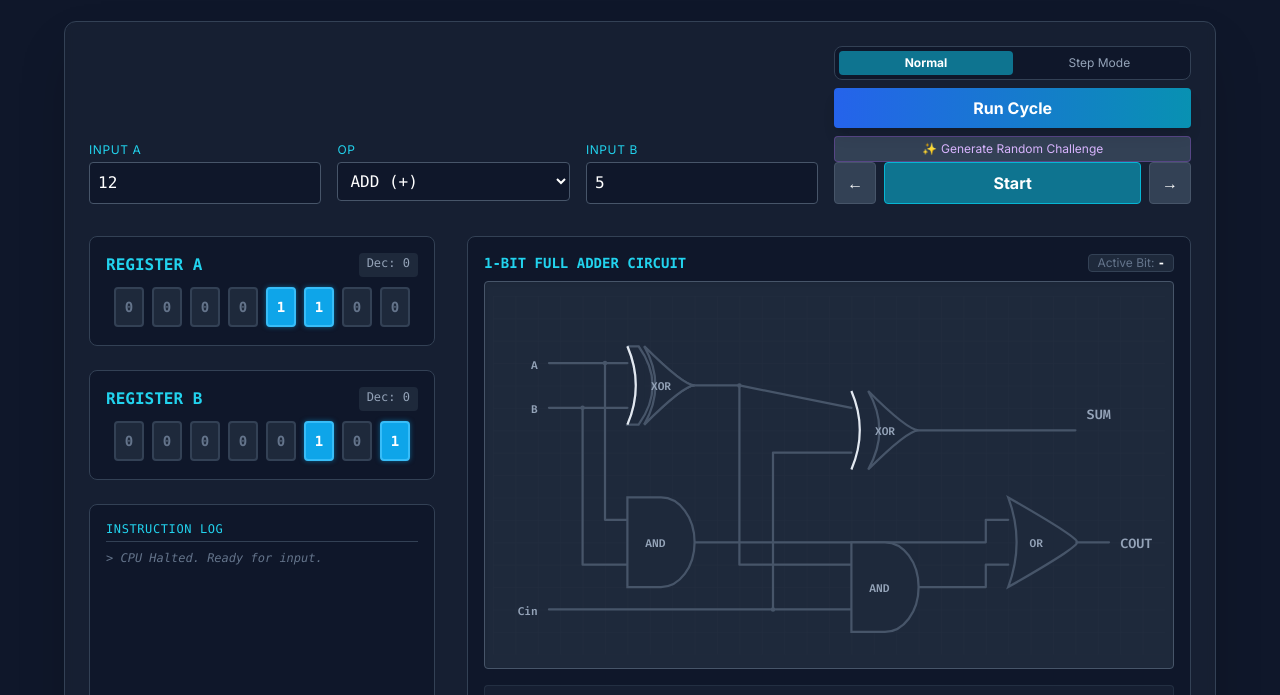
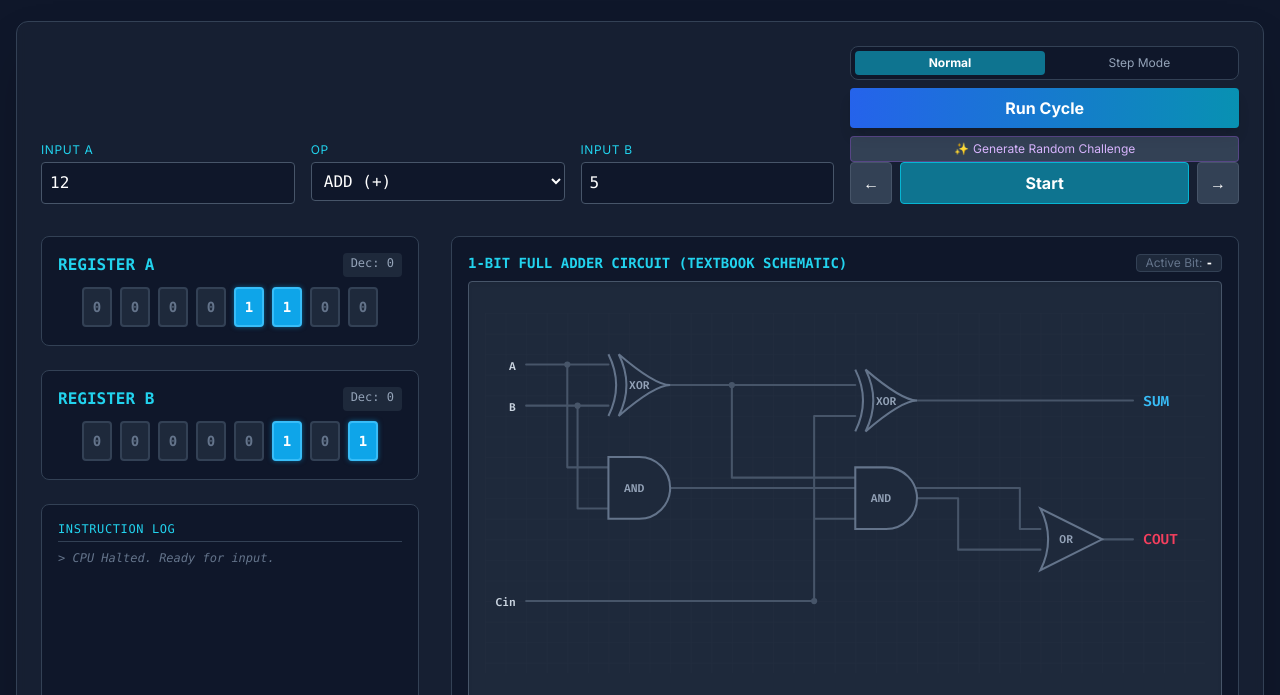
Before and after one commit to rsankarganesh/tiny-cpu-sim-sg, a plain HTML site: page index.html in a window 1280 px wide. Shown: the part 87-782 px from the top of the page. Drawn offline with nearby package versions, Linux system fonts and the light colour scheme.

Commit message:
Update index.html

```diff
--- a/index.html
+++ b/index.html
@@ -70,41 +70,62 @@
         }
 
         /* --- LOGIC GATES SVG --- */
-        .gate-path { fill: none; stroke: #475569; stroke-width: 2; transition: stroke 0.2s; stroke-linejoin: round; stroke-linecap: round; }
-        .gate-body { fill: #1e293b; stroke: #475569; stroke-width: 2; transition: all 0.2s; }
+        /* Base Wire Style */
+        .gate-path {
+            fill: none;
+            stroke: #475569; /* Slate 600 */
+            stroke-width: 2;
+            transition: stroke 0.2s, stroke-width 0.2s;
+            stroke-linejoin: round;
+            stroke-linecap: round;
+        }
 
-        /* Active States */
-        .gate-active .gate-body {
+        /* Gate Body Style */
+        .gate-body {
+            fill: #1e293b; /* Slate 800 */
+            stroke: #64748b; /* Slate 500 */
+            stroke-width: 2;
+            transition: all 0.2s;
+        }
+
+        /* Gate Shield (for XOR) */
+        .gate-shield {
+            fill: none;
+            stroke: #64748b;
+            stroke-width: 2;
+        }
+
+        /* --- ACTIVE STATES --- */
+        .gate-active .gate-body, .gate-active .gate-shield {
             stroke: #4ade80; /* Green 400 */
-            fill: #052e16;
-            filter: drop-shadow(0 0 6px #4ade80);
-        }
-        .wire-active {
-            stroke: #4ade80 !important;
-            stroke-width: 2.5 !important;
+            fill: #064e3b;   /* Dark Green */
             filter: drop-shadow(0 0 4px #4ade80);
         }
 
-        /* Specific output styling */
-        .wire-sum.wire-active { stroke: #38bdf8 !important; filter: drop-shadow(0 0 4px #38bdf8); }
-        .wire-cout.wire-active { stroke: #f43f5e !important; filter: drop-shadow(0 0 4px #f43f5e); }
+        .wire-active {
+            stroke: #4ade80 !important;
+            stroke-width: 3 !important;
+            filter: drop-shadow(0 0 3px #4ade80);
+            z-index: 10;
+        }
+
+        /* Output Specific Colors */
+        .wire-sum.wire-active { stroke: #38bdf8 !important; filter: drop-shadow(0 0 4px #38bdf8); } /* Blue */
+        .wire-cout.wire-active { stroke: #f43f5e !important; filter: drop-shadow(0 0 4px #f43f5e); } /* Red */
 
         .gate-text {
-            font-size: 10px;
+            font-size: 11px;
             fill: #94a3b8;
             font-family: 'Fira Code', monospace;
             pointer-events: none;
             text-anchor: middle;
             font-weight: 600;
         }
-        .gate-active + .gate-text, .gate-active .gate-text {
-            fill: #ffffff;
-            font-weight: bold;
-        }
+        .gate-active .gate-text { fill: #ffffff; }
 
         /* Connection Dots */
-        .junction-dot { fill: #475569; }
-        .wire-active + .junction-dot, .wire-active .junction-dot { fill: #4ade80; }
+        .junction-dot { fill: #475569; transition: fill 0.2s; }
+        .wire-active + .junction-dot, .junction-active { fill: #4ade80 !important; }
 
         /* --- LOG & INTERACTION --- */
         .log-line {
@@ -134,10 +155,9 @@
         /* --- UTILS --- */
         .hidden-custom { display: none; }
 
-        /* Collapsible Explanation Text */
         .explanation-box {
             background: #1e293b;
-            border-left: 4px solid #f59e0b; /* Amber */
+            border-left: 4px solid #f59e0b;
             padding: 8px 12px;
             margin-top: 8px;
             font-size: 0.85rem;
@@ -171,7 +191,7 @@
     </header>
 
     <!-- Main Control Panel -->
-    <main class="w-full max-w-6xl bg-slate-800/50 rounded-xl p-6 border border-slate-700 shadow-2xl backdrop-blur-sm">
+    <main class="w-full max-w-7xl bg-slate-800/50 rounded-xl p-6 border border-slate-700 shadow-2xl backdrop-blur-sm">
 
         <!-- Input & Controls Row -->
         <div class="grid grid-cols-1 md:grid-cols-12 gap-4 mb-8 items-end">
@@ -197,18 +217,15 @@
 
             <!-- Execution Controls -->
             <div class="col-span-12 md:col-span-4 flex flex-col justify-end">
-                <!-- Mode Toggle -->
                 <div class="flex bg-slate-900 rounded-lg p-1 mb-2 border border-slate-700">
                     <button id="modeNormalBtn" class="flex-1 text-xs py-1 rounded bg-cyan-700 text-white font-bold transition-all" onclick="setMode('NORMAL')">Normal</button>
                     <button id="modeStepBtn" class="flex-1 text-xs py-1 rounded text-slate-400 hover:text-white transition-all" onclick="setMode('STEP')">Step Mode</button>
                 </div>
 
-                <!-- Action Buttons -->
                 <div id="normalControls" class="flex flex-col gap-2">
                     <button onclick="startSimulation()" class="w-full bg-gradient-to-r from-blue-600 to-cyan-600 hover:from-blue-500 hover:to-cyan-500 text-white font-bold py-2 px-4 rounded shadow-lg transition-transform transform active:scale-95">
                         Run Cycle
                     </button>
-                    <!-- Gemini Button -->
                     <button onclick="aiGenerateChallenge()" class="w-full bg-slate-700 hover:bg-slate-600 text-purple-300 text-xs py-1 px-2 rounded border border-purple-500/30 flex items-center justify-center gap-1 transition-all">
                         <span>✨</span> Generate Random Challenge
                     </button>
@@ -249,7 +266,7 @@
                     <div id="bitsB" class="flex justify-center font-mono text-sm gap-1"></div>
                 </div>
 
-                <!-- Internal Operations (Hidden unless needed) -->
+                <!-- Internal Operations -->
                 <div id="auxContainer" class="hidden-custom bg-slate-800/80 p-4 rounded-lg border border-indigo-500/50 transition-all duration-300">
                     <h4 class="text-indigo-400 font-mono text-sm mb-3 border-b border-indigo-500/30 pb-1 font-bold">ALU INTERNAL (2's COMPLEMENT)</h4>
 
@@ -282,14 +299,13 @@
                 <!-- Visualizer -->
                 <div id="panelGates" class="bg-slate-900 p-4 rounded-lg border border-slate-700 flex flex-col items-center relative transition-all duration-300">
                     <div class="flex w-full justify-between items-center mb-2">
-                        <h3 class="text-cyan-400 font-mono text-sm font-bold">1-BIT FULL ADDER CIRCUIT</h3>
+                        <h3 class="text-cyan-400 font-mono text-sm font-bold">1-BIT FULL ADDER CIRCUIT (TEXTBOOK SCHEMATIC)</h3>
                         <span class="text-xs text-slate-500 bg-slate-800 px-2 rounded border border-slate-700">Active Bit: <span id="activeBitIndex" class="text-white font-bold font-mono">-</span></span>
                     </div>
 
-                    <!-- UPDATED Logic Gate Diagram (SVG) -->
-                    <div class="w-full aspect-video bg-slate-800 rounded border border-slate-600 p-2 overflow-hidden relative shadow-inner">
-                        <svg viewBox="0 0 600 320" class="w-full h-full">
-                            <!-- Definitions for Grid and Markers -->
+                    <!-- SVG Diagram -->
+                    <div class="w-full aspect-video bg-slate-800 rounded border border-slate-600 p-4 overflow-hidden relative shadow-inner">
+                        <svg viewBox="0 0 700 350" class="w-full h-full">
                             <defs>
                                 <pattern id="circuitGrid" width="20" height="20" patternUnits="userSpaceOnUse">
                                     <path d="M 20 0 L 0 0 0 20" fill="none" stroke="rgba(255,255,255,0.02)" stroke-width="1"/>
@@ -297,93 +313,84 @@
                             </defs>
                             <rect width="100%" height="100%" fill="url(#circuitGrid)" />
 
-                            <!-- ================= WIRE ROUTING ================= -->
+                            <!-- INPUT TEXT -->
+                            <text x="30" y="55" class="gate-text" style="text-anchor: end; fill: #cbd5e1;">A</text>
+                            <text x="30" y="95" class="gate-text" style="text-anchor: end; fill: #cbd5e1;">B</text>
+                            <text x="30" y="285" class="gate-text" style="text-anchor: end; fill: #cbd5e1;">Cin</text>
 
-                            <!-- Input Wires -->
-                            <!-- Wire A: Source to Split to XOR1, Split to AND1 -->
-                            <path id="wire_a" d="M 50 60 L 100 60 L 100 200 L 120 200 M 100 60 L 120 60" class="gate-path" />
-                            <circle cx="100" cy="60" r="2" class="junction-dot" />
+                            <!-- ================= WIRE ROUTING (MANHATTAN) ================= -->
 
-                            <!-- Wire B: Source to Split to XOR1, Split to AND1 -->
-                            <path id="wire_b" d="M 50 100 L 80 100 L 80 240 L 120 240 M 80 100 L 120 100" class="gate-path" />
-                            <circle cx="80" cy="100" r="2" class="junction-dot" />
+                            <!-- WIRE A: Enters Top, splits to XOR1 and AND1 -->
+                            <path id="wire_a" d="M 40 50 L 120 50 M 80 50 L 80 150 L 120 150" class="gate-path" />
+                            <circle cx="80" cy="50" r="3" class="junction-dot" />
 
-                            <!-- Wire Cin: Source to Split to XOR2, Split to AND2 -->
-                            <path id="wire_cin" d="M 50 280 L 250 280 L 250 140 L 320 140 M 250 280 L 320 280" class="gate-path" />
-                            <circle cx="250" cy="280" r="2" class="junction-dot" />
+                            <!-- WIRE B: Enters Below A, splits to XOR1 and AND1 -->
+                            <path id="wire_b" d="M 40 90 L 120 90 M 90 90 L 90 190 L 120 190" class="gate-path" />
+                            <circle cx="90" cy="90" r="3" class="junction-dot" />
 
-                            <!-- Intermediate Wires -->
-                            <!-- XOR1 Out: To XOR2, To AND2 -->
-                            <path id="wire_xor1_out" d="M 180 80 L 220 80 L 220 240 L 320 240 M 220 80 L 320 100" class="gate-path" />
-                            <circle cx="220" cy="80" r="2" class="junction-dot" /> <!-- Junction for XOR1 Out -->
+                            <!-- WIRE Cin: Enters Bottom, splits to XOR2 and AND2 -->
+                            <path id="wire_cin" d="M 40 280 L 320 280 L 320 100 L 360 100 M 320 280 L 320 200 L 360 200" class="gate-path" />
+                            <circle cx="320" cy="280" r="3" class="junction-dot" />
 
-                            <!-- AND1 Out: To OR -->
-                            <path id="wire_and1_out" d="M 180 220 L 440 220 L 440 200 L 460 200" class="gate-path" />
+                            <!-- XOR1 Output (Sum1): Goes to XOR2 and AND2 -->
+                            <path id="wire_xor1_out" d="M 180 70 L 360 70 M 240 70 L 240 160 L 360 160" class="gate-path" />
+                            <circle cx="240" cy="70" r="3" class="junction-dot" />
 
-                            <!-- AND2 Out: To OR -->
-                            <path id="wire_and2_out" d="M 380 260 L 440 260 L 440 240 L 460 240" class="gate-path" />
-                            <!-- wire_cin_to_and2 is handled in wire_cin definition (split) but needed for logic isolation -->
-                            <path id="wire_cin_to_and2" d="M 250 280 L 320 280" class="gate-path hidden" /> <!-- Logical hook for highlighter -->
-                            <path id="wire_xor1_to_and2" d="M 220 240 L 320 240" class="gate-path hidden" /> <!-- Logical hook for highlighter -->
+                            <!-- AND1 Output (Carry1): Goes to OR -->
+                            <path id="wire_and1_out" d="M 180 170 L 520 170 L 520 210 L 540 210" class="gate-path" />
 
-                            <!-- Output Wires -->
-                            <!-- Sum (XOR2 Out) -->
-                            <path id="wire_sum" d="M 380 120 L 520 120" class="gate-path wire-sum" />
+                            <!-- AND2 Output (Carry2): Goes to OR -->
+                            <path id="wire_and2_out" d="M 420 180 L 460 180 L 460 230 L 540 230" class="gate-path" />
 
-                            <!-- Cout (OR Out) -->
-                            <path id="wire_cout" d="M 520 220 L 550 220" class="gate-path wire-cout" />
+                            <!-- XOR2 Output (FINAL SUM) -->
+                            <path id="wire_sum" d="M 420 85 L 630 85" class="gate-path wire-sum" />
+
+                            <!-- OR Output (FINAL COUT) -->
+                            <path id="wire_cout" d="M 600 220 L 630 220" class="gate-path wire-cout" />
+
+                            <!-- OUTPUT TEXT -->
+                            <text x="640" y="90" class="gate-text" style="text-anchor: start; fill: #38bdf8; font-size: 14px;">SUM</text>
+                            <text x="640" y="225" class="gate-text" style="text-anchor: start; fill: #f43f5e; font-size: 14px;">COUT</text>
+
 
                             <!-- ================= GATES ================= -->
 
-                            <!-- STAGE 1: Left Gates -->
-
-                            <!-- XOR 1 (A, B) -->
+                            <!-- G1: XOR 1 (Top Left) -->
                             <g id="gate_xor1" transform="translate(120, 40)">
-                                <!-- Standard XOR Shape -->
-                                <path d="M 0,5 Q 15,40 0,75 L 10,75 Q 35,40 10,5 L 0,5 M 15,5 Q 50,40 60,40 Q 50,40 15,75" class="gate-body" fill="none" />
-                                <!-- Filled body approximation for easier coloring -->
-                                <path d="M 15,5 Q 50,40 60,40 Q 50,40 15,75 Q 35,40 15,5 Z" class="gate-body" />
-                                <path d="M 0,5 Q 15,40 0,75" fill="none" stroke="currentColor" stroke-width="2" class="gate-curve"/>
-                                <text x="30" y="44" class="gate-text">XOR</text>
+                                <path d="M 0,0 Q 15,30 0,60" class="gate-shield" />
+                                <path d="M 10,0 Q 45,30 60,30 Q 45,30 10,60 Q 25,30 10,0 Z" class="gate-body" />
+                                <text x="30" y="34" class="gate-text">XOR</text>
                             </g>
 
-                            <!-- AND 1 (A, B) -->
-                            <g id="gate_and1" transform="translate(120, 180)">
-                                <path d="M 0,0 L 30,0 A 30,40 0 0 1 30,80 L 0,80 Z" class="gate-body" />
-                                <text x="25" y="44" class="gate-text">AND</text>
+                            <!-- G2: AND 1 (Bottom Left) -->
+                            <g id="gate_and1" transform="translate(120, 140)">
+                                <path d="M 0,0 L 30,0 A 30,30 0 1 1 30,60 L 0,60 Z" class="gate-body" />
+                                <text x="25" y="34" class="gate-text">AND</text>
                             </g>
 
-                            <!-- STAGE 2: Middle Gates -->
-
-                            <!-- XOR 2 (XOR1_out, Cin) -->
-                            <g id="gate_xor2" transform="translate(320, 80)">
-                                <path d="M 15,5 Q 50,40 60,40 Q 50,40 15,75 Q 35,40 15,5 Z" class="gate-body" />
-                                <path d="M 0,5 Q 15,40 0,75" fill="none" stroke="currentColor" stroke-width="2" class="gate-curve"/>
-                                <text x="30" y="44" class="gate-text">XOR</text>
+                            <!-- G3: XOR 2 (Top Right) -->
+                            <g id="gate_xor2" transform="translate(360, 55)">
+                                <path d="M 0,0 Q 15,30 0,60" class="gate-shield" />
+                                <path d="M 10,0 Q 45,30 60,30 Q 45,30 10,60 Q 25,30 10,0 Z" class="gate-body" />
+                                <text x="30" y="34" class="gate-text">XOR</text>
                             </g>
 
-                            <!-- AND 2 (Cin, XOR1_out) -->
-                            <g id="gate_and2" transform="translate(320, 220)">
-                                <path d="M 0,0 L 30,0 A 30,40 0 0 1 30,80 L 0,80 Z" class="gate-body" />
-                                <text x="25" y="44" class="gate-text">AND</text>
+                            <!-- G4: AND 2 (Middle Right) -->
+                            <g id="gate_and2" transform="translate(360, 150)">
+                                <path d="M 0,0 L 30,0 A 30,30 0 1 1 30,60 L 0,60 Z" class="gate-body" />
+                                <text x="25" y="34" class="gate-text">AND</text>
                             </g>
 
-                            <!-- STAGE 3: Right Gate -->
-
-                            <!-- OR (AND1_out, AND2_out) -->
-                            <g id="gate_or" transform="translate(460, 180)">
-                                <path d="M 0,0 Q 15,40 0,80 Q 70,40 60,40 Q 70,40 0,0 Z" class="gate-body" />
-                                <text x="25" y="44" class="gate-text">OR</text>
+                            <!-- G5: OR (Bottom Right) -->
+                            <g id="gate_or" transform="translate(540, 190)">
+                                <path d="M 0,0 Q 15,30 0,60 Q 60,30 60,30 Q 60,30 0,0 Z" class="gate-body" />
+                                <text x="25" y="34" class="gate-text">OR</text>
                             </g>
 
-                            <!-- ================= LABELS ================= -->
-
-                            <text x="40" y="65" class="gate-text" style="text-anchor: end">A</text>
-                            <text x="40" y="105" class="gate-text" style="text-anchor: end">B</text>
-                            <text x="40" y="285" class="gate-text" style="text-anchor: end">Cin</text>
-
-                            <text x="530" y="110" class="gate-text" fill="#38bdf8" style="text-anchor: start; font-size: 12px;">SUM</text>
-                            <text x="560" y="225" class="gate-text" fill="#f43f5e" style="text-anchor: start; font-size: 12px;">COUT</text>
+                            <!-- PHANTOM WIRES FOR LOGIC HIGHLIGHTING ONLY -->
+                            <!-- Used by JS logic to highlight the separate branches of split wires -->
+                            <path id="wire_cin_to_and2" class="hidden" />
+                            <path id="wire_xor1_to_and2" class="hidden" />
 
                         </svg>
                     </div>
@@ -552,6 +559,7 @@
             // Reset Gates
             document.querySelectorAll('.gate-active').forEach(el => el.classList.remove('gate-active'));
             document.querySelectorAll('.wire-active').forEach(el => el.classList.remove('wire-active'));
+            document.querySelectorAll('.junction-active').forEach(el => el.classList.remove('junction-active')); // Reset junctions
             document.getElementById('activeBitIndex').innerText = '-';
         }
 
@@ -620,6 +628,7 @@
             // Reset
             document.querySelectorAll('.gate-active').forEach(el => el.classList.remove('gate-active'));
             document.querySelectorAll('.wire-active').forEach(el => el.classList.remove('wire-active'));
+            document.querySelectorAll('.junction-active').forEach(el => el.classList.remove('junction-active'));
 
             // Helper to toggle class
             const toggle = (id, active) => {
@@ -639,7 +648,9 @@
             if (a || b) toggle('gate_xor1', true);
             if (xor1) {
                 toggle('wire_xor1_out', true);
-                toggle('wire_xor1_to_and2', true); // Phantom wire used for logic
+                // Implicit logic: If XOR1 is active, its branching wires are active
+                // Since wire_xor1_out covers the main path, the splits are visually covered by layout
+                // or require explicit toggling if separate paths defined.
             }
             if (a && b) {
                 toggle('gate_and1', true);
@@ -653,7 +664,6 @@
             if (xor1 && cin) {
                 toggle('gate_and2', true);
                 toggle('wire_and2_out', true);
-                toggle('wire_cin_to_and2', true); // Phantom wire used for logic
             }
 
             // Stage 3
```
